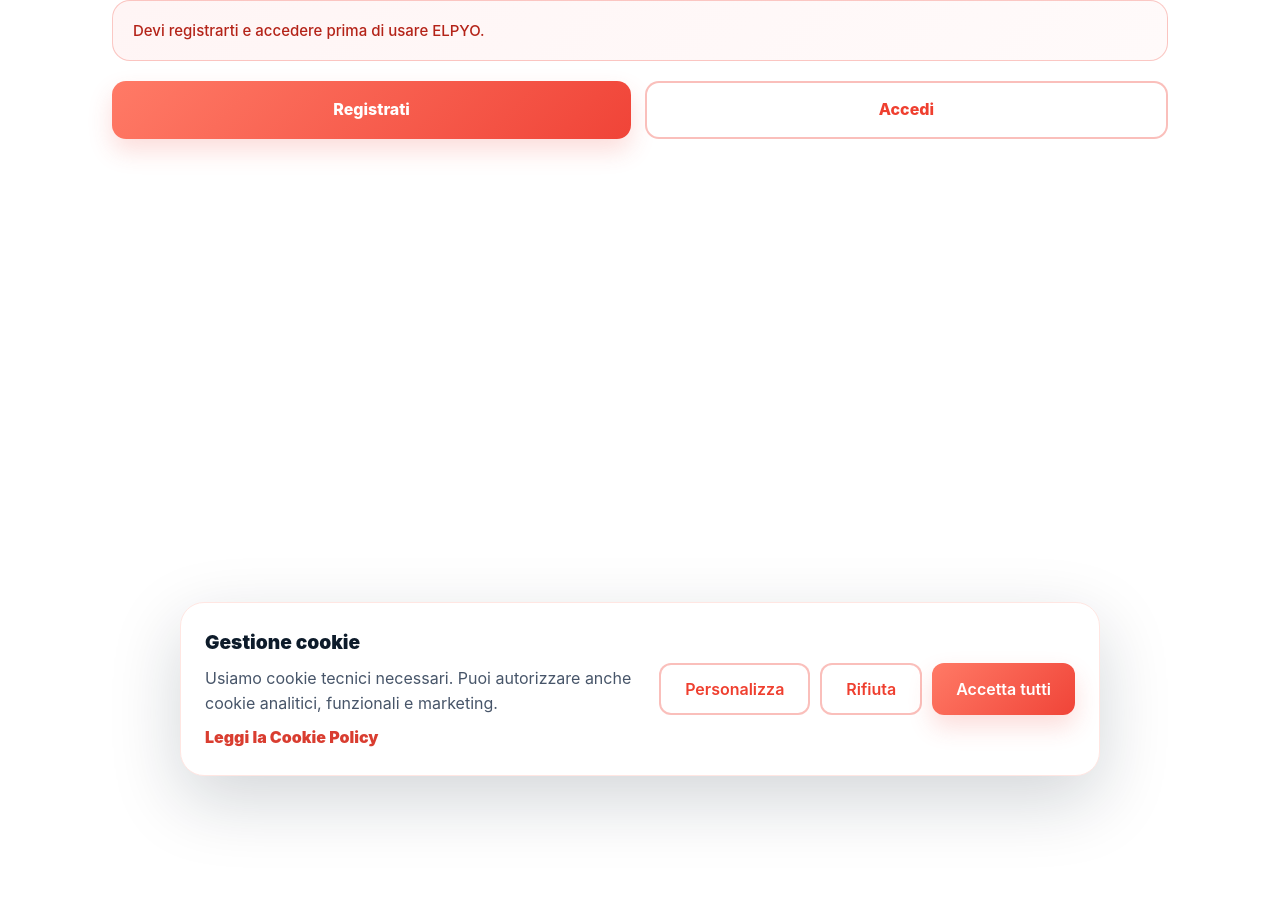
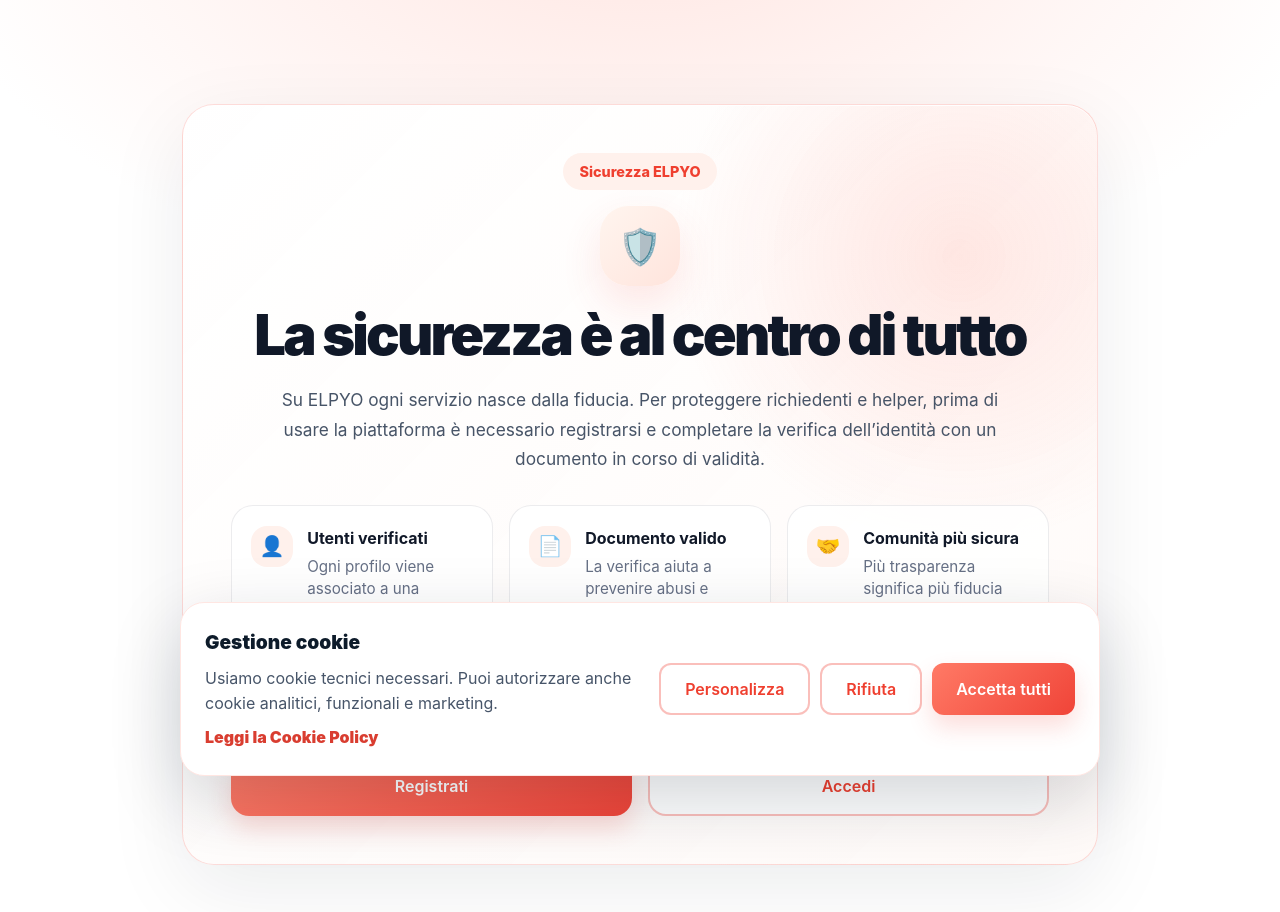
Before and after one commit to Elpy2026/elpy, a React (Vite) app: page /penali in a window 1280 px wide. Shown: the top 912 px of the page. Before the commit the page ends 800 px from the top, so only its background shows below. Built offline with nearby package versions, Linux system fonts and the light colour scheme; no server answers; the database is empty.

Commit message:
style(auth): improve protected access security page

```diff
--- a/src/App.css
+++ b/src/App.css
@@ -3729,3 +3729,142 @@
     font-size: 0.78rem;
   }
 }
+/* ELPYO Auth Guard */
+
+.auth-guard {
+  max-width: 980px;
+}
+
+.auth-guard__card {
+  position: relative;
+  overflow: hidden;
+  padding: clamp(1.5rem, 4vw, 3rem);
+  border-radius: 32px;
+  background:
+    radial-gradient(circle at 85% 20%, rgba(255, 116, 97, 0.16), transparent 18rem),
+    linear-gradient(135deg, rgba(255, 255, 255, 0.98), rgba(255, 250, 248, 0.94));
+  border: 1px solid rgba(240, 68, 56, 0.18);
+  box-shadow:
+    0 24px 80px rgba(15, 23, 42, 0.08),
+    inset 0 1px 0 rgba(255, 255, 255, 0.9);
+  text-align: center;
+}
+
+.auth-guard__badge {
+  display: inline-flex;
+  align-items: center;
+  justify-content: center;
+  margin-bottom: 1rem;
+  padding: 0.45rem 1rem;
+  border-radius: 999px;
+  background: #fff1ec;
+  color: #ef3f2f;
+  font-weight: 800;
+  font-size: 0.9rem;
+}
+
+.auth-guard__icon {
+  width: 5rem;
+  height: 5rem;
+  margin: 0 auto 1.25rem;
+  display: flex;
+  align-items: center;
+  justify-content: center;
+  border-radius: 28px;
+  background: linear-gradient(135deg, #fff5ef, #ffe4dc);
+  font-size: 2.2rem;
+  box-shadow: 0 18px 40px rgba(240, 68, 56, 0.12);
+}
+
+.auth-guard__title {
+  margin: 0;
+  color: #101828;
+  font-size: clamp(2rem, 5vw, 3.5rem);
+  line-height: 1.05;
+  letter-spacing: -0.05em;
+  font-weight: 950;
+}
+
+.auth-guard__subtitle {
+  max-width: 720px;
+  margin: 1.25rem auto 2rem;
+  color: #475467;
+  font-size: 1.08rem;
+  line-height: 1.7;
+}
+
+.auth-guard__grid {
+  display: grid;
+  grid-template-columns: repeat(3, 1fr);
+  gap: 1rem;
+  margin: 2rem 0;
+}
+
+.auth-guard__item {
+  text-align: left;
+  display: flex;
+  gap: 0.9rem;
+  align-items: flex-start;
+  padding: 1.2rem;
+  border-radius: 22px;
+  background: rgba(255, 255, 255, 0.82);
+  border: 1px solid rgba(15, 23, 42, 0.08);
+}
+
+.auth-guard__item span {
+  flex: 0 0 auto;
+  width: 2.6rem;
+  height: 2.6rem;
+  display: inline-flex;
+  align-items: center;
+  justify-content: center;
+  border-radius: 16px;
+  background: #fff1ec;
+  font-size: 1.25rem;
+}
+
+.auth-guard__item strong {
+  display: block;
+  color: #101828;
+  font-size: 1rem;
+  margin-bottom: 0.3rem;
+}
+
+.auth-guard__item p {
+  margin: 0;
+  color: #667085;
+  font-size: 0.95rem;
+  line-height: 1.45;
+}
+
+.auth-guard__note {
+  margin: 1.5rem 0;
+  padding: 1rem 1.25rem;
+  border-radius: 18px;
+  background: #fff7f2;
+  border: 1px solid rgba(240, 68, 56, 0.18);
+  color: #475467;
+  font-weight: 600;
+}
+
+.auth-guard__actions {
+  display: grid;
+  grid-template-columns: 1fr 1fr;
+  gap: 1rem;
+}
+
+.auth-guard__actions .btn {
+  min-height: 58px;
+  border-radius: 18px;
+}
+
+@media (max-width: 760px) {
+  .auth-guard__grid,
+  .auth-guard__actions {
+    grid-template-columns: 1fr;
+  }
+
+  .auth-guard__card {
+    border-radius: 26px;
+  }
+}
--- a/src/components/VerifiedRoute.tsx
+++ b/src/components/VerifiedRoute.tsx
@@ -1,65 +1,79 @@
-import { useEffect, useState, type ReactNode } from 'react'
 import { Link } from 'react-router-dom'
 import { useAuth } from '../context/AuthContext'
-import { supabase } from '../lib/supabase'
 
-function VerifiedRoute({ children }: { children: ReactNode }) {
+function VerifiedRoute({ children }: { children: React.ReactNode }) {
   const { user, loading } = useAuth()
-  const [checking, setChecking] = useState(true)
-  const [verified, setVerified] = useState(false)
 
-  useEffect(() => {
-    async function checkVerified() {
-      if (!user) {
-        setVerified(false)
-        setChecking(false)
-        return
-      }
-
-      const { data } = await supabase
-        .from('profiles')
-        .select('verified')
-        .eq('id', user.id)
-        .single()
-
-      setVerified(Boolean(data?.verified))
-      setChecking(false)
-    }
-
-    if (!loading) {
-      void checkVerified()
-    }
-  }, [user, loading])
-
-  if (loading || checking) {
+  if (loading) {
     return <p>Caricamento…</p>
   }
 
   if (!user) {
     return (
-      <div className="container page-ntainer">
-        <div className="alert alert--error">
-          Devi registrarti e accedere prima di usare ELPYO.
-        </div>
-        <div className="form-actions">
-          <Link className="btn btn--primary" to="/registrazione">Registrati</Link>
-          <Link className="btn btn--secondary" to="/login">Accedi</Link>
-        </div>
-      </div>
-    )
-  }
+      <div className="landing">
+        <main className="page-main">
+          <section className="section page-section">
+            <div className="container auth-guard">
+              <div className="auth-guard__card">
+                <div className="auth-guard__badge">Sicurezza ELPYO</div>
 
-  if (!verified) {
-    return (
-      <div className="container page-container">
-        <div className="alert alert--error">
-          Devi completare la verifica identità ed essere approvato prima di pubblicare o offrire aiuto.
-        </div>
-        <div className="form-actions">
-          <Link className="btn btn--primary" to="/verifica-identita">
-            Completa verifica identità
-          </Link>
-        </div>
+                <div className="auth-guard__icon">🛡️</div>
+
+                <h1 className="auth-guard__title">
+                  La sicurezza è al centro di tutto
+                </h1>
+
+                <p className="auth-guard__subtitle">
+                  Su ELPYO ogni servizio nasce dalla fiducia. Per proteggere
+                  richiedenti e helper, prima di usare la piattaforma è necessario
+                  registrarsi e completare la verifica dell’identità con un
+                  documento in corso di validità.
+                </p>
+
+                <div className="auth-guard__grid">
+                  <div className="auth-guard__item">
+                    <span>👤</span>
+                    <div>
+                      <strong>Utenti verificati</strong>
+                      <p>Ogni profilo viene associato a una persona reale.</p>
+                    </div>
+                  </div>
+
+                  <div className="auth-guard__item">
+                    <span>📄</span>
+                    <div>
+                      <strong>Documento valido</strong>
+                      <p>La verifica aiuta a prevenire abusi e profili falsi.</p>
+                    </div>
+                  </div>
+
+                  <div className="auth-guard__item">
+                    <span>🤝</span>
+                    <div>
+                      <strong>Comunità più sicura</strong>
+                      <p>Più trasparenza significa più fiducia per tutti.</p>
+                    </div>
+                  </div>
+                </div>
+
+                <div className="auth-guard__note">
+                  I tuoi dati sono usati solo per garantire servizi sicuri e
+                  migliorare l’affidabilità della piattaforma.
+                </div>
+
+                <div className="auth-guard__actions">
+                  <Link to="/registrazione" className="btn btn--primary">
+                    Registrati
+                  </Link>
+
+                  <Link to="/login" className="btn btn--secondary">
+                    Accedi
+                  </Link>
+                </div>
+              </div>
+            </div>
+          </section>
+        </main>
       </div>
     )
   }
```
